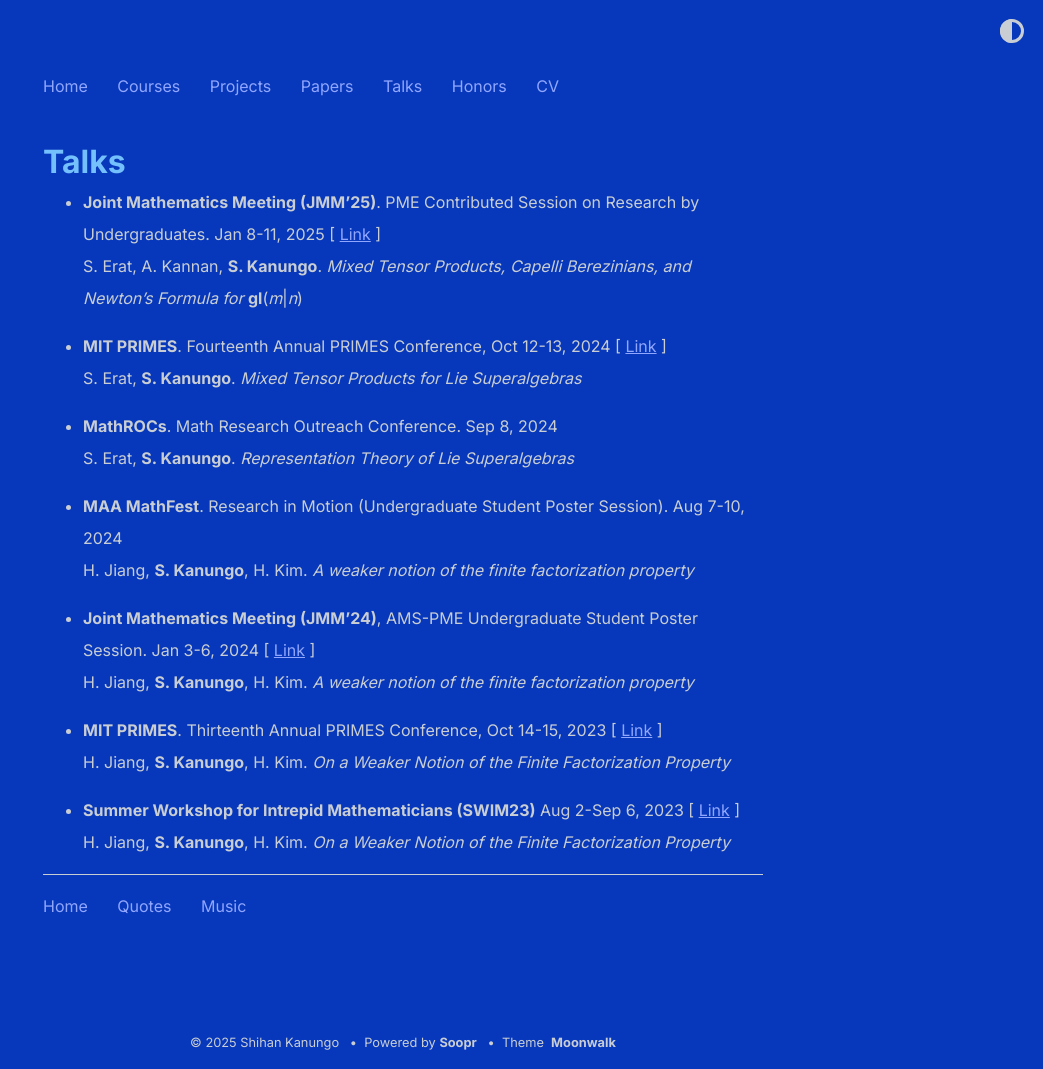
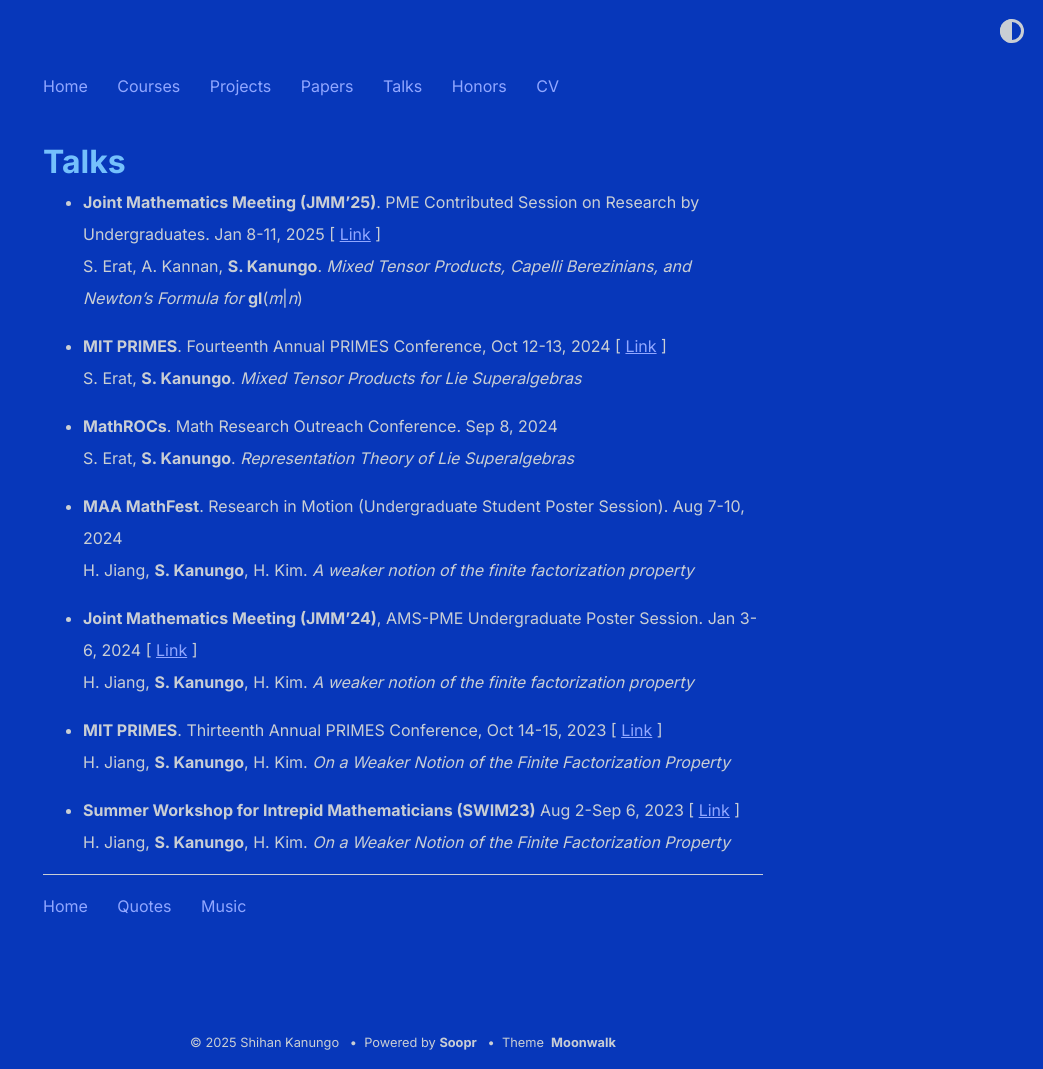
Before and after one commit to shihankanungo/shihankanungo.github.io, a Jekyll site: the page built from talks.md, in a window 1280 px wide. Shown: the whole page, without its empty margins (237-1280 px from the left). Built offline with Jekyll 4.4.1, drawn with Linux system fonts in a browser that asks for light colours.

Commit message:
Update talks.md

```diff
--- a/talks.md
+++ b/talks.md
@@ -16,7 +16,7 @@
 - **MAA MathFest**. Research in Motion (Undergraduate Student Poster Session). Aug 7-10, 2024 <br />
   H. Jiang, **S. Kanungo**, H. Kim. *A weaker notion of the finite factorization property* <br />
 
-- **Joint Mathematics Meeting (JMM'24)**, AMS-PME Undergraduate Student Poster Session. Jan 3-6, 2024 \[ [Link](https://meetings.ams.org/math/jmm2025/meetingapp.cgi/Paper/41233) \] <br />
+- **Joint Mathematics Meeting (JMM'24)**, AMS-PME Undergraduate Poster Session. Jan 3-6, 2024 \[ [Link](https://meetings.ams.org/math/jmm2025/meetingapp.cgi/Paper/41233) \] <br />
   H. Jiang, **S. Kanungo**, H. Kim. *A weaker notion of the finite factorization property* <br />
 
 - **MIT PRIMES**. Thirteenth Annual PRIMES Conference, Oct 14-15, 2023 \[ [Link](https://math.mit.edu/research/highschool/primes/conference/conf-2023.html) \] <br>
```
